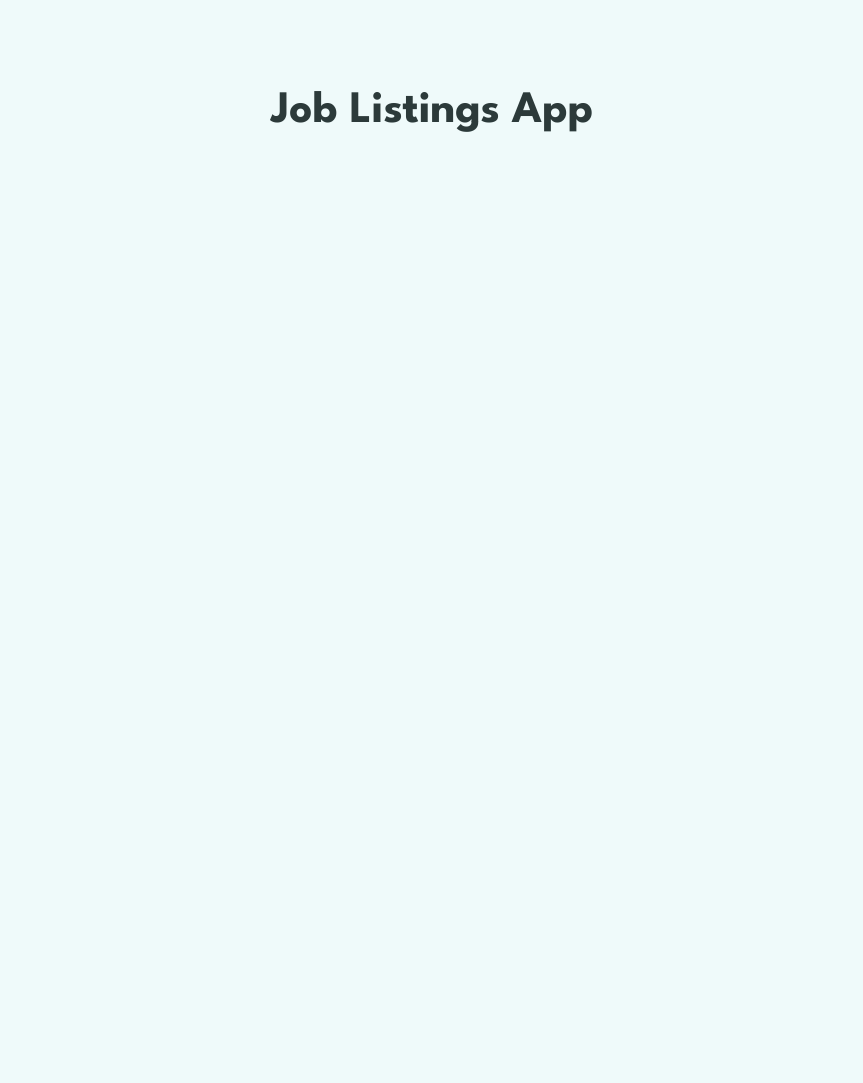
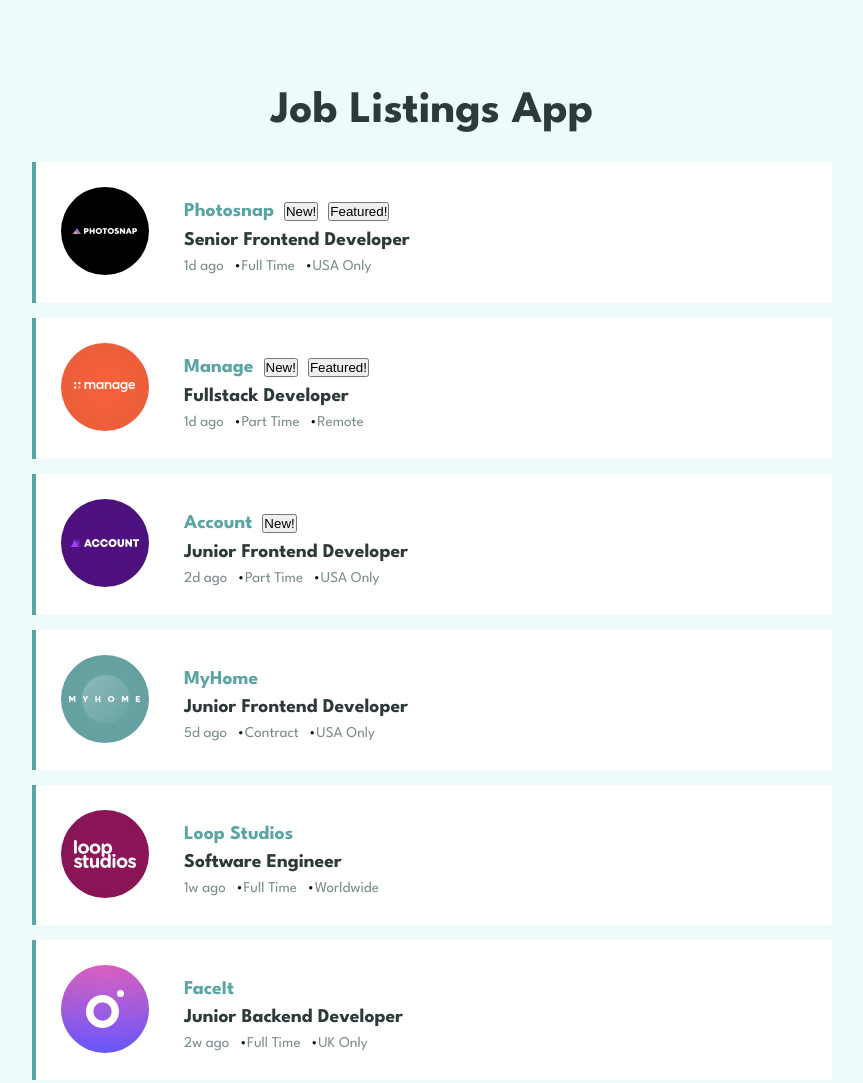
Before and after one commit to mladen-lukic111/job-listings, a plain HTML site: page index.html in a window 1280 px wide. Shown: the top 1083 px of the page, without its empty margins (208-1071 px from the left). Before the commit the page ends 800 px from the top, so only its background shows below. Drawn offline with Linux system fonts and the light colour scheme.

Commit message:
Populated HTML, added functionality for New and Featured buttons.

```diff
--- a/css/style.css
+++ b/css/style.css
@@ -8,7 +8,7 @@
     --primary: hsl(180, 29%, 50%);
     --background: hsl(180, 52%, 96%);
     --light-cyan: hsl(180, 31%, 95%);
-    --dark-cryan: hsl(180, 8%, 52%);
+    --dark-cyan: hsl(180, 8%, 52%);
     --very-dark-cyan: hsl(180, 14%, 20%);
 }
 body {
@@ -22,3 +22,50 @@ h1 {
     color: var(--very-dark-cyan);
     margin-top: 2em;
 }
+.jobs-container {
+    width: 800px;
+    height: auto;
+    margin: 2em auto;
+    background-color: var(--background);
+}
+.jobs-wrapper {
+    display: flex;
+    justify-content: space-between;
+    align-items: center;
+    height: auto;
+    background-color: #fff;
+    margin-top: 15px;
+    padding: 15px 25px;
+    border-left: 4px solid var(--primary);
+}
+.content {
+    display: flex;
+    justify-content: center;
+    align-items: center;
+    gap: 20px;
+}
+.description {
+    padding: 15px;
+}
+.description > * {
+    margin-top: 10px;
+}
+.description .company {
+    color: var(--primary);
+    font-weight: 700;
+    font-size: 1.3em;
+}
+.description .first-row ,
+.description .third-row {
+    span {
+        margin-right: 10px;
+    }
+}
+.description .second-row p {
+    font-size: 1.3em;
+    font-weight: 700;
+    color: var(--very-dark-cyan);
+}
+.description .third-row span {
+    color: var(--dark-cyan);
+}
--- a/index.html
+++ b/index.html
@@ -1,8 +1,10 @@
 <!DOCTYPE html>
 <html lang="en">
+
 <head>
   <meta charset="UTF-8">
-  <meta name="viewport" content="width=device-width, initial-scale=1.0"> <!-- displays site properly based on user's device -->
+  <meta name="viewport" content="width=device-width, initial-scale=1.0">
+  <!-- displays site properly based on user's device -->
 
   <link rel="icon" type="image/png" sizes="32x32" href="./images/favicon-32x32.png">
   <link rel="stylesheet" href="css/style.css">
@@ -10,14 +12,14 @@
   <title>Frontend Mentor | Job Listings</title>
 
 </head>
+
 <body>
 
   <h1>Job Listings App</h1>
 
-  <div class="jobs-wrapper js-jobs">
-
-  </div>
+  <div class="jobs-container"></div>
 
   <script src="js/script.js"></script>
 </body>
+
 </html>
--- a/js/script.js
+++ b/js/script.js
@@ -1,27 +1,57 @@
-
 let dataList = [];
-
 
 // Fetching data from data.json file
 
 const fetchData = async () => {
   try {
     const response = await fetch("data.json");
+
+    if (!response.ok) throw new Error("Network response was not ok");
+
     const data = await response.json();
 
-        data.forEach(item => {
-            let newItem = {
+    dataList = data.map((item) => ({
       ...item,
-            };
-            dataList.push(newItem);
-        });
-
+      categories: [item.role, item.level, ...item.languages],
+    }));
   } catch (error) {
     console.error("Error due to fetching data:", error);
   }
 };
 
-// console.log(dataList, typeof(dataList));
+let jobsContainer = document.querySelector(".jobs-container");
+
+// Function that populates HTML
+const populateHTML = async () => {
+  await fetchData();
+
+  dataList.forEach((job) => {
+    // Checking if object has new and featured key value true or not
+    const hasNew = job.new === true;
+    const newButton = hasNew ? `<button class='new'>New!</button>` : "";
+
+    const hasFeatured = job.featured === true;
+
+
+    const featuredButton = hasFeatured
+      ? `<button class='new'>Featured!</button>`
+      : "";
+
+    jobsContainer.innerHTML += `<div class='jobs-wrapper'>
+                                  <div class='content'>
+                                    <div class='image-wrapper'><img src='${job.logo}' alt=''/></div>
+                                    <div class='description'>
+                                      <div class='first-row'><span class='company'>${job.company}</span><span>${newButton}</span><span>${featuredButton}</span></div>
+                                      <div class='second-row'><p>${job.position}</p></div>
+                                      <div class='third-row'><span>${job.postedAt}</span>&#x2022;<span>${job.contract}</span>&#x2022;<span>${job.location}</span></div>
+                                    </div>
+                                  </div>
+                                  <div class='categories'></div>
+                                </div>`;
+  });
+};
 
 // Calling function for fetching data
 fetchData();
+
+populateHTML();
```
Lines whose indentation alone changed are shown as unchanged.
